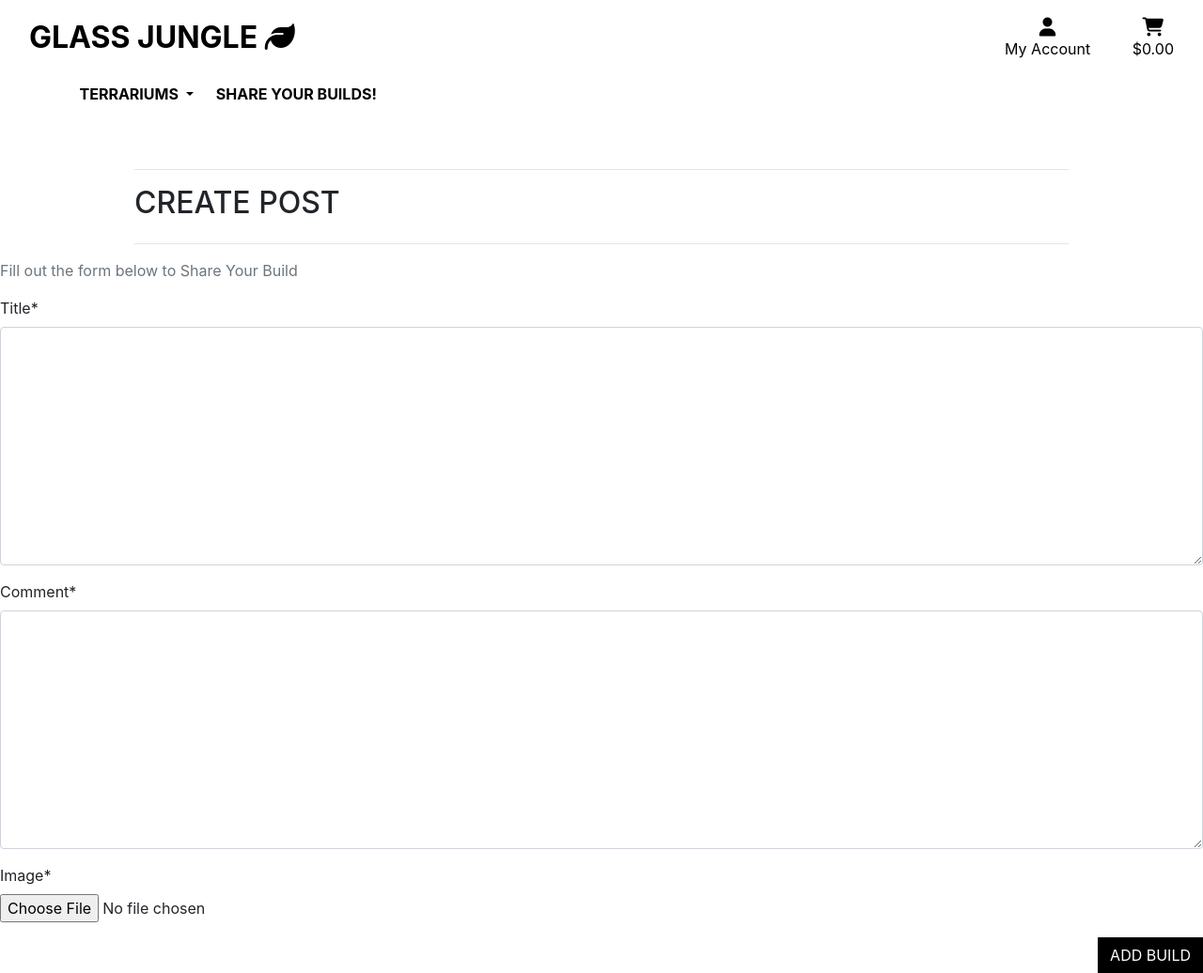
After one commit to RvN-R/glassjungle, a Django app: page /forum/create_post/ in a window 1280 px wide. The commit adds this page. Shown: the whole page at 94% size. Run offline with Django 3.2, Linux system fonts and the light colour scheme; parts of the project's set-up code (start-up, migrations or seed data) failed here and were passed over; some libraries are stand-ins or nearby versions.

Commit message:
Created form.py and rendered the form out to create_post.html

```diff
--- /dev/null
+++ b/forum/forms.py
@@ -0,0 +1,9 @@
+from django import forms
+from django.forms import ModelForm
+from .models import Forum
+
+
+class CreatePostForm(forms.ModelForm):
+    class Meta:
+        model = Forum
+        exclude = ('poster',)
--- /dev/null
+++ b/forum/templates/forum/create_post.html
@@ -0,0 +1,35 @@
+{% extends "base.html" %}
+{% load static %}
+
+{% block page_header %}
+<div class="container header-container">
+    <div class="row">
+        <div class="col">
+
+        </div>
+    </div>
+</div>
+{% endblock %}
+
+{% block content %}
+<div class="overlay"></div>
+<div class="container">
+    <div class="row">
+        <div class="col">
+            <hr>
+            <h2 class="logo-font mb-4">Create Post</h2>
+            <hr>
+        </div>
+    </div>
+</div>
+<div class="row">
+    <div class="col-12 col-lg-12">
+        <p class="text-muted">Fill out the form below to Share Your Build</p>
+        <form class="mt-3" action="" method="POST" id="create-post-form">
+            {% csrf_token %}
+            {{ form|crispy }}
+            <button class="btn btn-black rounded-0 text-uppercase float-right">Add Build</button>
+        </form>
+    </div>
+</div>
+{% endblock %}
--- a/forum/templates/forum/share_builds.html
+++ b/forum/templates/forum/share_builds.html
@@ -36,7 +36,7 @@
     {% endfor %}
     <div class="col-md-6 offset-md-3 mt-5">
         <div>
-            <h5 class="card-title text-center text-uppercase"><a href="#" class="btn btn-black rounded-0">Click to Share Your Builds </a></h5>
+            <h5 class="card-title text-center text-uppercase"><a href="{% url 'create_post' %}" class="btn btn-black rounded-0">Click to Share Your Builds!</a></h5>
         </div>
     </div>
 </div>
--- a/forum/urls.py
+++ b/forum/urls.py
@@ -3,4 +3,5 @@ from . import views
 
 urlpatterns = [
     path('share_builds/', views.share_builds, name='share_builds'),
+    path('create_post/', views.create_post, name='create_post'),
 ]
--- a/forum/views.py
+++ b/forum/views.py
@@ -4,6 +4,7 @@ from django.contrib.auth.decorators import login_required
 from django.core.validators import ValidationError
 from django.contrib import messages
 from .models import Forum
+from .forms import CreatePostForm
 
 
 import datetime
@@ -14,3 +15,12 @@ def share_builds(request):
     posts = Forum.objects.all()
     context = {"posts": posts}
     return render(request, 'forum/share_builds.html', context)
+
+
+def create_post(request):
+    """ A view to return create_post page"""
+    form = CreatePostForm()
+    context = {
+        "form": form
+    }
+    return render(request, 'forum/create_post.html', context)
```
